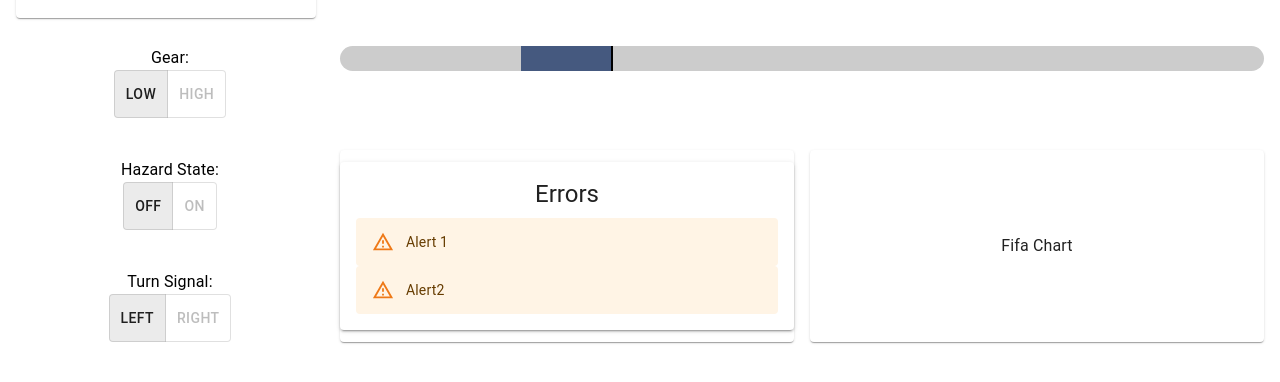
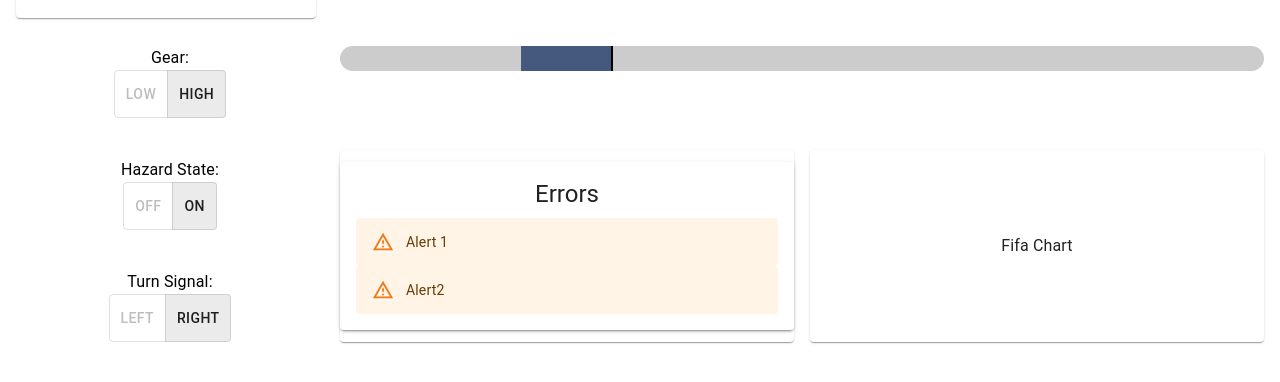
Before and after one commit to solarcaratuva/Telemetry, a React (Create React App) app in the folder frontend/: page /interactive_page in a window 1280 px wide. Shown: the part 346-728 px from the top of the page. Built offline with nearby package versions, Linux system fonts and the light colour scheme; no server answers.

Commit message:
update toggle buttons

```diff
--- a/frontend/src/components/ToggleButtons.tsx
+++ b/frontend/src/components/ToggleButtons.tsx
@@ -5,26 +5,27 @@ import { Box } from "@mui/material";
 import Typography from "@mui/material/Typography";
 
 interface Props {
-  state?: string;
+  leftOn: boolean;
+  rightOn: boolean;
   left: string;
   right: string;
   label: string;
 }
 
-const ToggleButtons: React.FC<Props> = ({ state, left, right, label }) => {
+const ToggleButtons: React.FC<Props> = ({ leftOn, rightOn, left, right, label }) => {
   return (
     <Box>
       <Typography> {label} </Typography>
       <ToggleButtonGroup
-        value={state}
+        value={leftOn ? "left" : (rightOn ? "right" : "None")}
         exclusive
         disabled
         aria-label="text alignment"
       >
-        <ToggleButton value="false" aria-label="left aligned">
+        <ToggleButton value="left" aria-label="left aligned">
           {left}
         </ToggleButton>
-        <ToggleButton value="true" aria-label="centered">
+        <ToggleButton value="right" aria-label="centered">
           {right}
         </ToggleButton>
       </ToggleButtonGroup>
--- a/frontend/src/pages/InteractivePage.tsx
+++ b/frontend/src/pages/InteractivePage.tsx
@@ -152,19 +152,22 @@ const InteractivePage = () => {
               }}
             >
               <ToggleButtons
-                state={ stringData.gear_state.length != 0 ? stringData.gear_state[stringData.gear_state.length - 1].value : "false" }
+                  leftOn = {false}
+                  rightOn = {true}
                 left={"Low"}
                 right={"High"}
                 label={"Gear:"}
               />
               <ToggleButtons
-                state={ stringData.hazard_state.length != 0 ? stringData.hazard_state[stringData.hazard_state.length - 1].value : "false" }
+                  leftOn = {false}
+                  rightOn = {true}
                 left={"Off"}
                 right={"On"}
                 label={"Hazard State:"}
               />
               <ToggleButtons
-                state={ stringData.turn_state.length != 0 ? stringData.turn_state[stringData.turn_state.length - 1].value : "false" }
+                  leftOn = {false}
+                  rightOn = {true}
                 left={"Left"}
                 right={"Right"}
                 label={"Turn Signal:"}
--- a/frontend/src/pages/MonitorOnePage.tsx
+++ b/frontend/src/pages/MonitorOnePage.tsx
@@ -199,19 +199,22 @@ const MonitorOnePage = () => {
               }}
             >
               <ToggleButtons
-                state={ stringData.gear_state.length != 0 ? stringData.gear_state[stringData.gear_state.length - 1].value : "false" }
+                leftOn = {false}
+                rightOn = {true}
                 left={"Low"}
                 right={"High"}
                 label={"Gear:"}
               />
               <ToggleButtons
-                state={ stringData.hazard_state.length != 0 ? stringData.hazard_state[stringData.hazard_state.length - 1].value : "false" }
+                leftOn = {false}
+                rightOn = {true}
                 left={"Off"}
                 right={"On"}
                 label={"Hazard State:"}
               />
               <ToggleButtons
-                state={ stringData.turn_state.length != 0 ? stringData.turn_state[stringData.turn_state.length - 1].value : "false" }
+                leftOn = {false}
+                rightOn = {true}
                 left={"Left"}
                 right={"Right"}
                 label={"Turn Signal:"}
--- a/frontend/src/pages/MonitorTwoPage.tsx
+++ b/frontend/src/pages/MonitorTwoPage.tsx
@@ -152,19 +152,22 @@ const MonitorTwoPage = () => {
               }}
             >
               <ToggleButtons
-                state={ stringData.gear_state.length != 0 ? stringData.gear_state[stringData.gear_state.length - 1].value : "false" }
+                  leftOn = {false}
+                  rightOn = {true}
                 left={"Low"}
                 right={"High"}
                 label={"Gear:"}
               />
               <ToggleButtons
-                state={ stringData.hazard_state.length != 0 ? stringData.hazard_state[stringData.hazard_state.length - 1].value : "false" }
+                  leftOn = {false}
+                  rightOn = {true}
                 left={"Off"}
                 right={"On"}
                 label={"Hazard State:"}
               />
               <ToggleButtons
-                state={ stringData.turn_state.length != 0 ? stringData.turn_state[stringData.turn_state.length - 1].value : "false" }
+                  leftOn = {false}
+                  rightOn = {true}
                 left={"Left"}
                 right={"Right"}
                 label={"Turn Signal:"}
```
